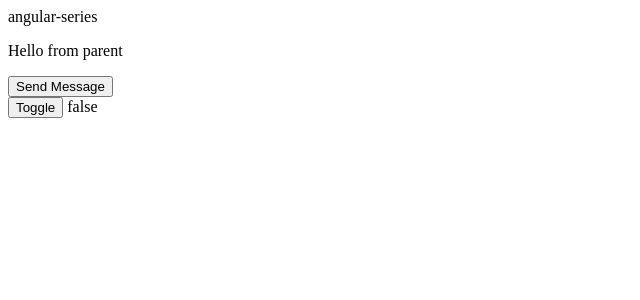
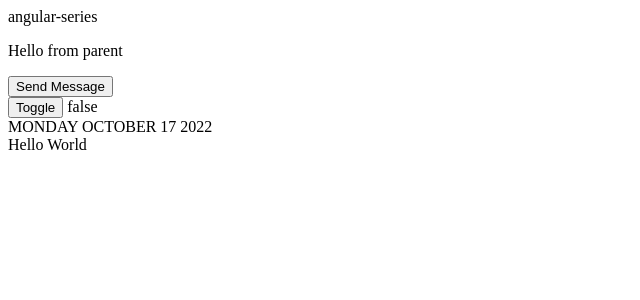
Before and after one commit to devkovmtl/ng-sandbox-series, an Angular app: page / in a window 1280 px wide. Shown: the top 300 px of the page, without its empty margins (0-640 px from the left). Built offline with nearby package versions, Linux system fonts and the light colour scheme.

Commit message:
Angular - pipe

```diff
--- a/src/app/app.component.html
+++ b/src/app/app.component.html
@@ -6,3 +6,8 @@
   <button (click)="toggleText()">Toggle</button>
   {{ showText }}
 </div>
+<div>
+  {{ todaysDate | date: "EEEE MMMM d y" | uppercase }}
+  <br />
+  {{ "World" | greeting }}
+</div>
--- a/src/app/app.component.ts
+++ b/src/app/app.component.ts
@@ -23,6 +23,8 @@ export class AppComponent {
   showText = false;
   title = 'angular-series';
 
+  todaysDate = new Date();
+
   toggleText(): void {
     this.showText = !this.showText;
   }
--- a/src/app/app.module.ts
+++ b/src/app/app.module.ts
@@ -6,9 +6,10 @@ import { AppComponent } from './app.component';
 import { HelloWorldComponent } from './hello-world.component';
 import { ParentComponent } from './parent/parent.component';
 import { ChildComponent } from './child/child.component';
+import { GreetingPipe } from './greeting.pipe';
 
 @NgModule({
-  declarations: [AppComponent, HelloWorldComponent, ParentComponent, ChildComponent],
+  declarations: [AppComponent, HelloWorldComponent, ParentComponent, ChildComponent, GreetingPipe],
   imports: [BrowserModule, AppRoutingModule],
   providers: [],
   bootstrap: [AppComponent],
--- /dev/null
+++ b/src/app/greeting.pipe.ts
@@ -0,0 +1,10 @@
+import { Pipe, PipeTransform } from '@angular/core';
+
+@Pipe({
+  name: 'greeting',
+})
+export class GreetingPipe implements PipeTransform {
+  transform(value: string, ...args: unknown[]): string {
+    return `Hello ${value}`;
+  }
+}
```
Also changed, not shown: 1 other file (tests, documents, lock files or other folders).
